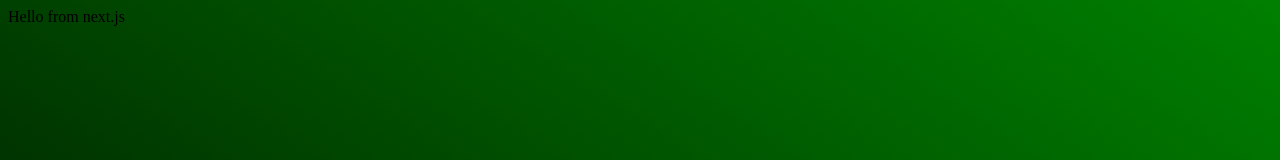
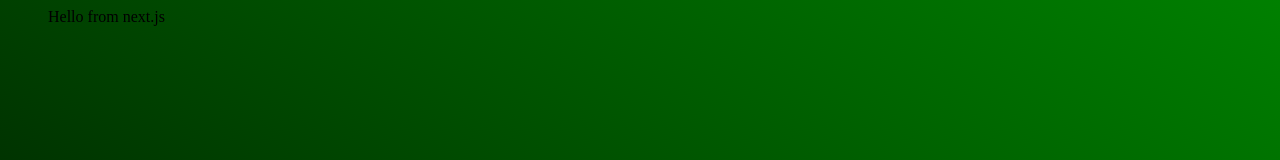
Before and after one commit to kbloski/userManagment, a Next.js app: page / in a window 1280 px wide. Shown: the top 160 px of the page. Built offline with nearby package versions, Linux system fonts and the light colour scheme.

Commit message:
Update width for main layout

```diff
--- a/src/app/globals.css
+++ b/src/app/globals.css
@@ -17,3 +17,8 @@ body {
 * {
     box-sizing: border-box;
 }
+
+.container {
+    margin: 0 auto;
+    max-width: 1200px;
+}
--- a/src/app/layout.tsx
+++ b/src/app/layout.tsx
@@ -26,7 +26,9 @@ export default function RootLayout({
   return (
     <html lang="en">
       <body className={`${geistSans.variable} ${geistMono.variable}`}>
-        {children}
+        <div className='container'>
+          {children}
+        </div>
       </body>
     </html>
   );
```
